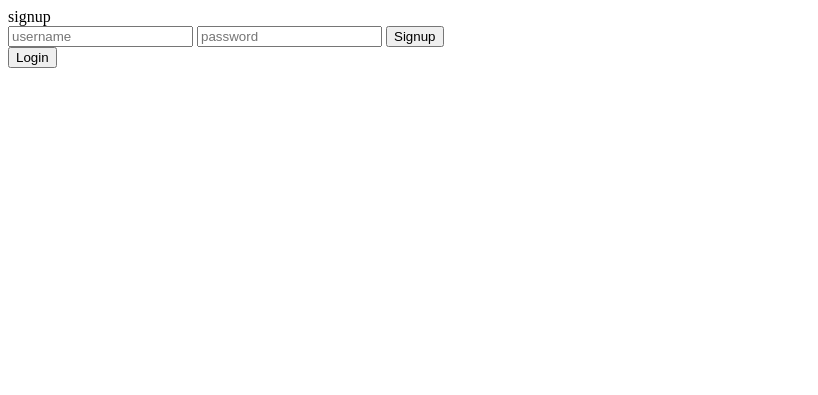
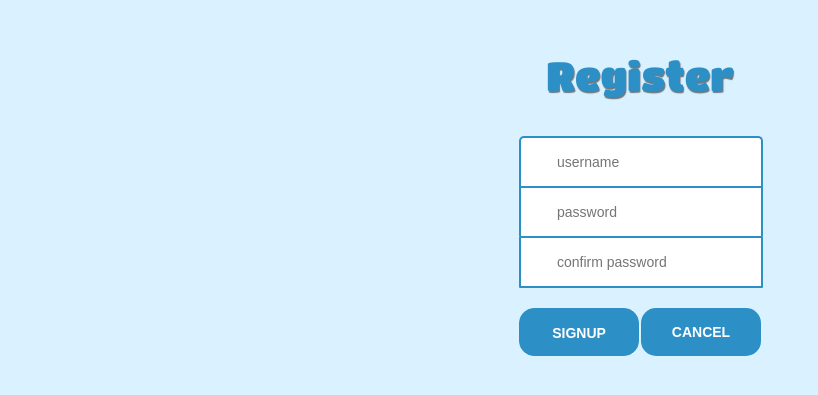
Before and after one commit to myang321/FinderServer, a Django app: page /finder_server/signup in a window 1280 px wide. Shown: the top 395 px of the page, without its empty margins (0-818 px from the left). Run offline with Django 3.2, Linux system fonts and the light colour scheme; some libraries are stand-ins or nearby versions.

Commit message:
add css files

```diff
--- /dev/null
+++ b/finder_server/static/css/signup.css
@@ -0,0 +1,153 @@
+@charset "utf-8";
+@import url(http://fonts.googleapis.com/css?family=Titan+One);
+@import url(http://weloveiconfonts.com/api/?family=fontawesome);
+@import url(http://meyerweb.com/eric/tools/css/reset/reset.css);
+
+body {
+    background: #8dcd91;
+    background-image: -webkit-linear-gradient(right, #1b1e24, #1b1e24 50%, #1b1e24);
+    background-image: -moz-linear-gradient(right, #1b1e24, #1b1e24 50%, #1b1e24);
+    background-image: -o-linear-gradient(right, #1b1e24, #1b1e24 50%, #1b1e24);
+    background-image: -ms-linear-gradient(right, #1b1e24, #1b1e24 50%, #1b1e24);
+    background-image: linear-gradient(to left, #daf1ff, #daf1ff 50%, #daf1ff);
+    text-align: center;
+    font-family: Arial, sans-serif;
+    font-size: 14px;
+    line-height: 1.5em;
+}
+
+[class*="fontawesome-"]:before {
+    font-family: 'FontAwesome', sans-serif;
+}
+
+input {
+    font-size: 1em;
+    line-height: 1.5em;
+    margin: 0;
+    padding: 0;
+    -webkit-appearance: none;
+}
+
+.Register {
+    margin: 50px auto;
+    width: 242px;
+}
+
+.Register span {
+    color: hsl(5, 50%, 57%);
+    display: block;
+    height: 48px;
+    line-height: 48px;
+    position: absolute;
+    text-align: center;
+    width: 36px;
+}
+
+.Register input {
+    border: none;
+    height: 48px;
+    outline: none;
+}
+
+.Register input[type="text"] {
+    background-color: #fff;
+    border-top: 2px solid #2c90c6;
+    border-right: 2px solid #2c90c6;
+    border-left: 2px solid #2c90c6;
+    border-radius: 5px 5px 0 0;
+    -moz-border-radius: 5px 5px 0 0;
+    -webkit-border-radius: 5px 5px 0 0;
+    -o-border-radius: 5px 5px 0 0;
+    -ms-border-radius: 5px 5px 0 0;
+    color: #363636;
+    padding-left: 36px;
+    width: 204px;
+}
+
+.Register input[type="password"]#pass1 {
+    background-color: #fff;
+    border-top: 2px solid #2c90c6;
+    border-right: 2px solid #2c90c6;
+    border-bottom: 1px solid #2c90c6;
+    border-left: 2px solid #2c90c6;
+    border-radius: 0 0 5px 5px;
+    -moz-border-radius: 0 0 5px 5px;
+    -webkit-border-radius: 0 0 1px 1px;
+    -o-border-radius: 0 0 5px 5px;
+    -ms-border-radius: 0 0 5px 5px;
+    color: #363636;
+    padding-left: 36px;
+    width: 204px;
+}
+
+.Register input[type="password"]#pass2 {
+    background-color: #fff;
+    border-top: 1px solid #2c90c6;
+    border-right: 2px solid #2c90c6;
+    border-bottom: 2px solid #2c90c6;
+    border-left: 2px solid #2c90c6;
+    border-radius: 0 0 5px 5px;
+    -moz-border-radius: 0 0 5px 5px;
+    -webkit-border-radius: 0 0 1px 1px;
+    -o-border-radius: 0 0 5px 5px;
+    -ms-border-radius: 0 0 5px 5px;
+    margin-bottom: 20px;
+    color: #363636;
+    padding-left: 36px;
+    width: 204px;
+}
+
+.Register input[type="submit"] {
+    display: inline;
+    background-color: #2c90c6;
+    border: 1px solid #2c90c6;
+    border-radius: 15px;
+    -moz-border-radius: 15px;
+    -webkit-border-radius: 15px;
+    -ms-border-radius: 15px;
+    -o-border-radius: 15px;
+    color: #fff;
+    font-weight: bold;
+    line-height: 48px;
+    text-align: center;
+    text-transform: uppercase;
+    width: 120px;
+}
+.Register input[type="submit"]{float:left}
+.cancel{
+    float: right;}
+
+.cancel {
+    background-color: #2c90c6;
+    border: 1px solid #2c90c6;
+    border-radius: 15px;
+    -moz-border-radius: 15px;
+    -webkit-border-radius: 15px;
+    -ms-border-radius: 15px;
+    -o-border-radius: 15px;
+    color: #fff;
+    font-weight: bold;
+    line-height: 48px;
+    text-align: center;
+    text-transform: uppercase;
+    width: 120px;
+}
+
+.Register input[type="submit"]:hover {
+    background-color: #2c70c6;
+    box-shadow: 2px 2px 20px #2c90c6, #fff 0 -1px 2px;
+}
+
+.texto {
+    color: #2c90c6;
+    font-size: 40px;
+    margin: 2% auto;
+    text-align: center;
+    font-family: 'Titan One';
+    text-shadow: 1px 2px 1px rgba(0, 0, 0, .5);
+    padding-top: 40px;
+}
+
+p:hover {
+    text-shadow: 2px 2px 20px #2c90c6, #fff 0 -1px 2px;
+}
--- a/finder_server/templates/finder_server/image.html
+++ b/finder_server/templates/finder_server/image.html
@@ -9,7 +9,8 @@
     {% csrf_token %}
     <input type="submit" value="go to see the report">
 </form>
-<table cellspacing="0">
+<table cellspacing="0" border="1" style="width:100%">
+<caption>images we received from your phone</caption>
     <tr>
         <th>username</th>
         <th>timestamp</th>
--- a/finder_server/templates/finder_server/image_upload.html
+++ b/finder_server/templates/finder_server/image_upload.html
@@ -6,7 +6,6 @@
 </head>
 <body>
 <form class="form" method="post" enctype="multipart/form-data" action="{% url 'image_upload' %}">
-    {% csrf_token %}
     <input type="text" name="username" required placeholder="username"
            value="">
     <input type="text" name="timestamp" required placeholder="Timestamp"
--- a/finder_server/templates/finder_server/main.html
+++ b/finder_server/templates/finder_server/main.html
@@ -1,6 +1,7 @@
 <!DOCTYPE html>
 <html lang="en">
 <head>
+    <link rel=stylesheet type=text/css href="/static/css/main_style.css">
     <meta charset="UTF-8">
     <title></title>
 </head>
--- a/finder_server/templates/finder_server/report.html
+++ b/finder_server/templates/finder_server/report.html
@@ -14,7 +14,8 @@
     <input type="submit" value="go to see the image">
 </form>
 
-<table cellspacing="0">
+<table cellspacing="0" border="1" style="width:100%">
+<caption>Information about your phone</caption>
     <tr>
         <th>username</th>
         <th>timestamp</th>
--- a/finder_server/templates/finder_server/signup.html
+++ b/finder_server/templates/finder_server/signup.html
@@ -1,19 +1,34 @@
 <!DOCTYPE html>
 <html lang="en">
 <head>
+    <link rel=stylesheet type=text/css href="/static/css/signup.css">
     <meta charset="UTF-8">
     <title></title>
 </head>
 <body>
-signup
-<form id="signup_form" method="post" action="{% url 'signup' %} " }}>
-    {% csrf_token %}
-    <input type="text" required placeholder="username" name="username" id="username">
-    <input type="password" id="pass1" name="password" id="password" required placeholder="password">
-    <input type="submit" value="Signup">
-</form>
-<a href="{% url 'login' %}">
-    <button value="login">Login</button>
-</a>
+<p class="texto">Register</p>
+
+    <div class="Register">
+
+        <form class="form" id="signup_form" method="post" action="{% url 'signup' %} " >
+
+            <span class="fontawesome-user"></span><input type="text" required placeholder="username" name="username"
+                                                         id="username" autocomplete="off"
+                                                         value="">
+
+            <span class="fontawesome-lock"></span><input type="password" id="pass1" name="password" id="password"
+                                                         required
+                                                         placeholder="password" autocomplete="off">
+            <span class="fontawesome-lock"></span><input type="password" id="pass2" name="repeat password" required
+                                                         autocomplete="off"
+                                                         placeholder="confirm password">
+
+            <input type="submit" value="Signup">
+
+            <a href="{% url 'login' %}"><input class="cancel" type="button" value="Cancel"> </a>
+
+
+        </form>
+    </div>
 </body>
 </html>
--- a/finder_server/views.py
+++ b/finder_server/views.py
@@ -3,6 +3,7 @@ from django.http import HttpResponseRedirect, HttpResponse
 from django.core.urlresolvers import reverse
 from .const import *
 from . import utils
+from django.views.decorators.csrf import csrf_exempt
 import json
 
 
@@ -80,6 +81,7 @@ def upload_report_mobile(request):
     data = {}
     return HttpResponse(json.dumps(data), content_type='application/json')
 
+@csrf_exempt
 def image_upload(request):
     if request.method=="POST":
         username=request.POST.get('username')
```
Also changed, not shown: finder_server/static/css/login.css (added, +277 -0 lines), finder_server/static/css/main_Style.css (added, +16 -0 lines), finder_server/templates/finder_server/login.html (+25 -2 lines).
